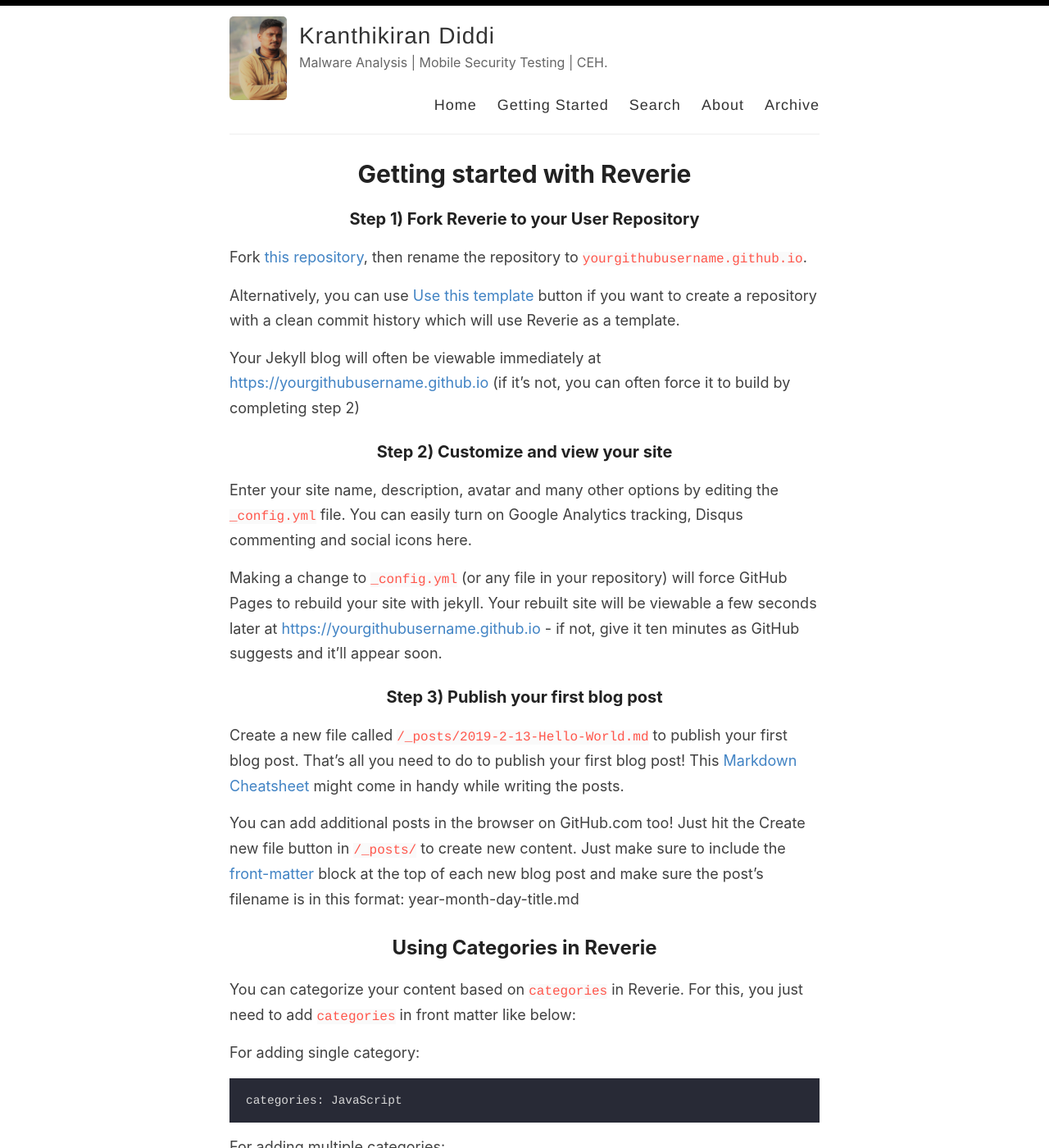
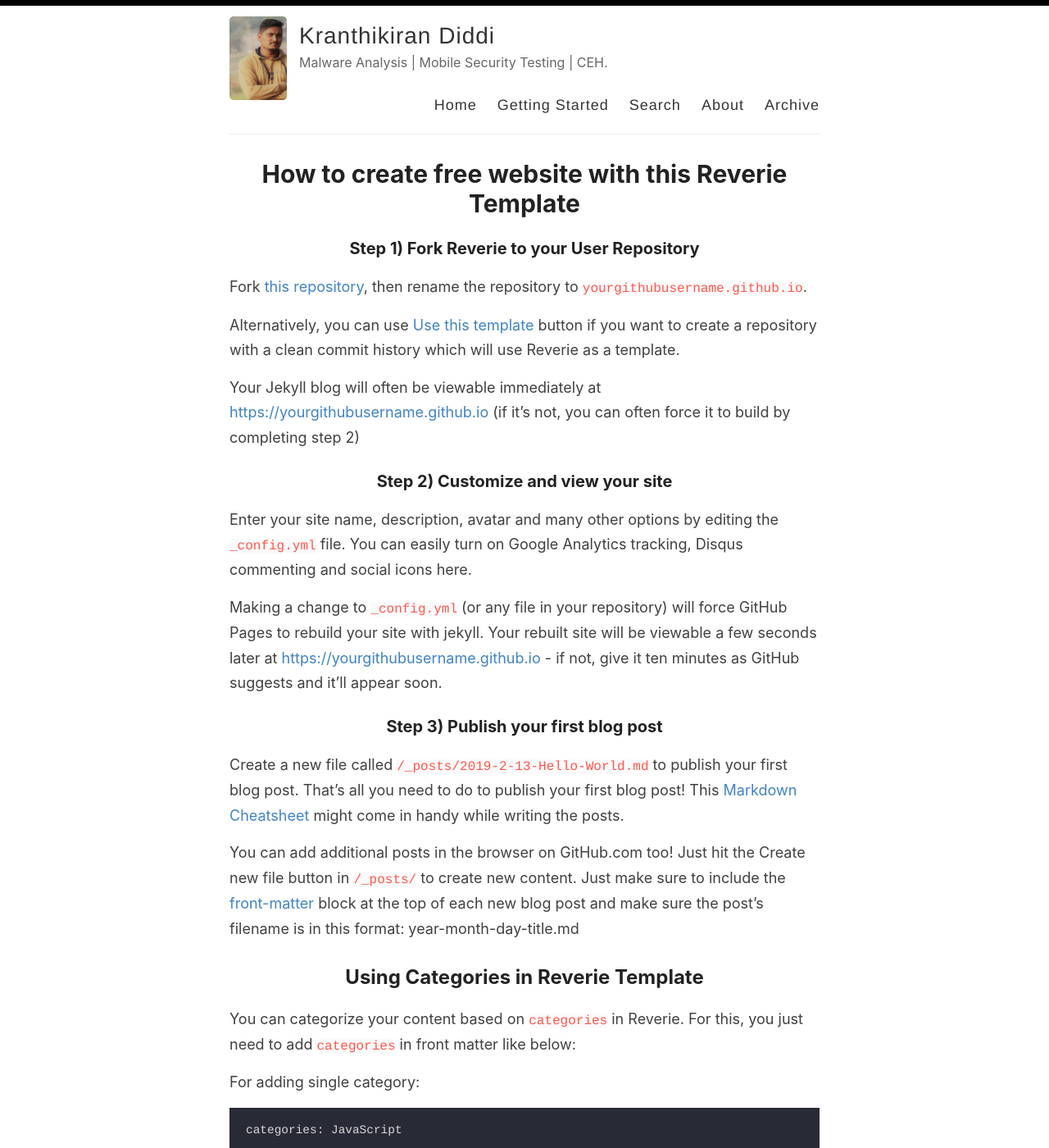
Before and after one commit to kranthikiran-security/kranthikiran-security.github.io, a Jekyll site: the page built from _pages/getting-started.md, in a window 1280 px wide and 1400 px high. Shown: the whole window at 82% size. Built offline with Jekyll 4.4.1, drawn with Linux system fonts in a browser that asks for light colours.

Commit message:
Update getting-started.md

```diff
--- a/_pages/getting-started.md
+++ b/_pages/getting-started.md
@@ -1,6 +1,6 @@
 ---
 layout: page
-title: Getting started with Reverie
+title: How to create free website with this Reverie Template
 permalink: /getting-started/
 ---
 
@@ -24,7 +24,7 @@ Create a new file called `/_posts/2019-2-13-Hello-World.md` to publish your firs
 
 > You can add additional posts in the browser on GitHub.com too! Just hit the <kbd>Create new file</kbd> button in `/_posts/` to create new content. Just make sure to include the [front-matter](http://jekyllrb.com/docs/frontmatter/) block at the top of each new blog post and make sure the post's filename is in this format: year-month-day-title.md
 
-## Using Categories in Reverie
+## Using Categories in Reverie Template
 
 You can categorize your content based on `categories` in Reverie. For this, you just need to add `categories` in front matter like below:
 
@@ -48,4 +48,4 @@ The generated [RSS feed](https://en.wikipedia.org/wiki/RSS) of your blog can be
 
 ## Sitemap
 
-The generated sitemap of your blog can be found at <https://yourgithubusername.github.io/sitemap>. You can see the example sitemap feed over [here](https://www.amitmerchant.com/reverie/sitemap).
+The generated sitemap of your blog can be found at <https://yourgithubusername.github.io/sitemap>. You can see the example sitemap feed over [here](https://kranthikiran-security.github.io/reverie/sitemap).
```
